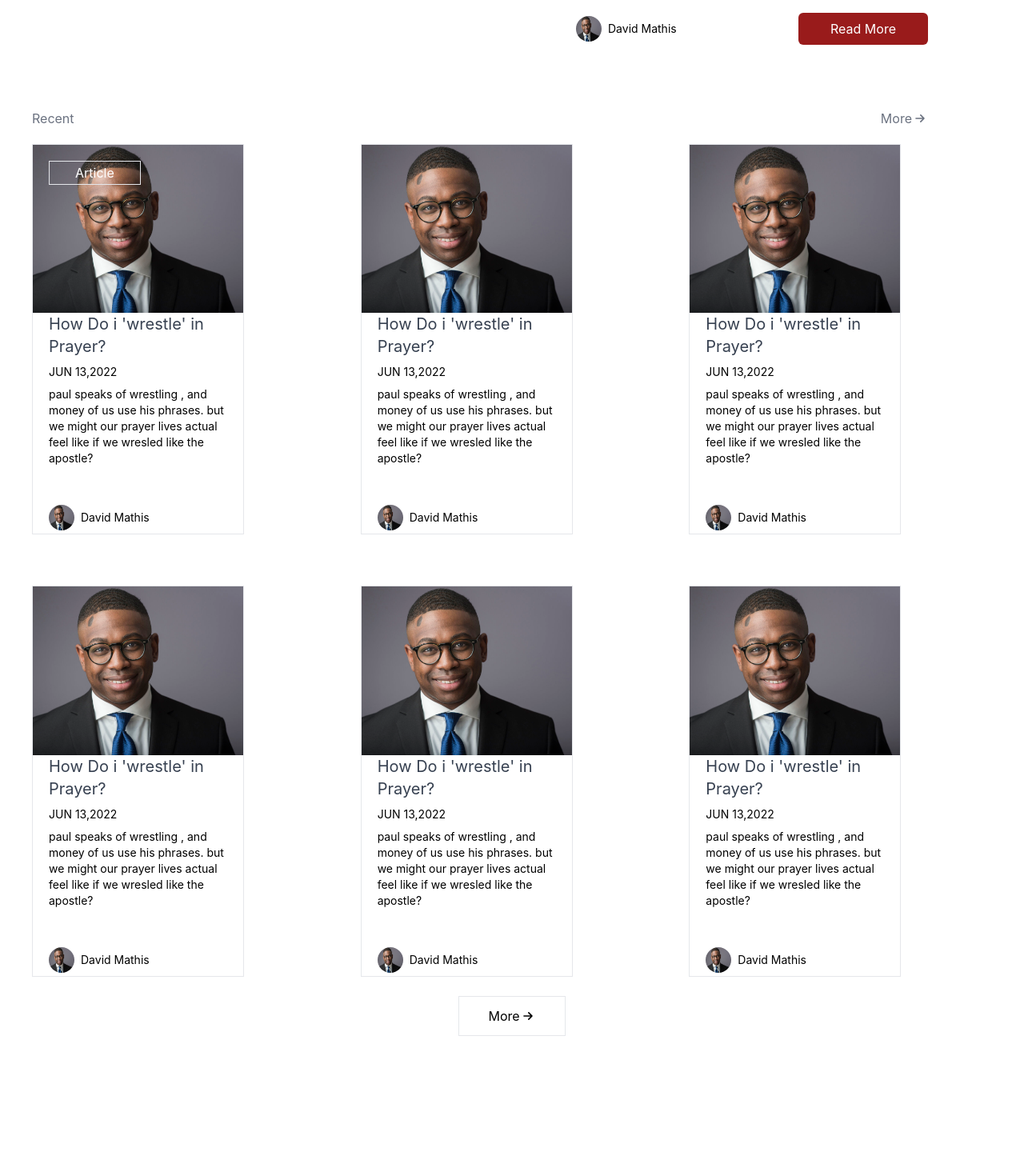
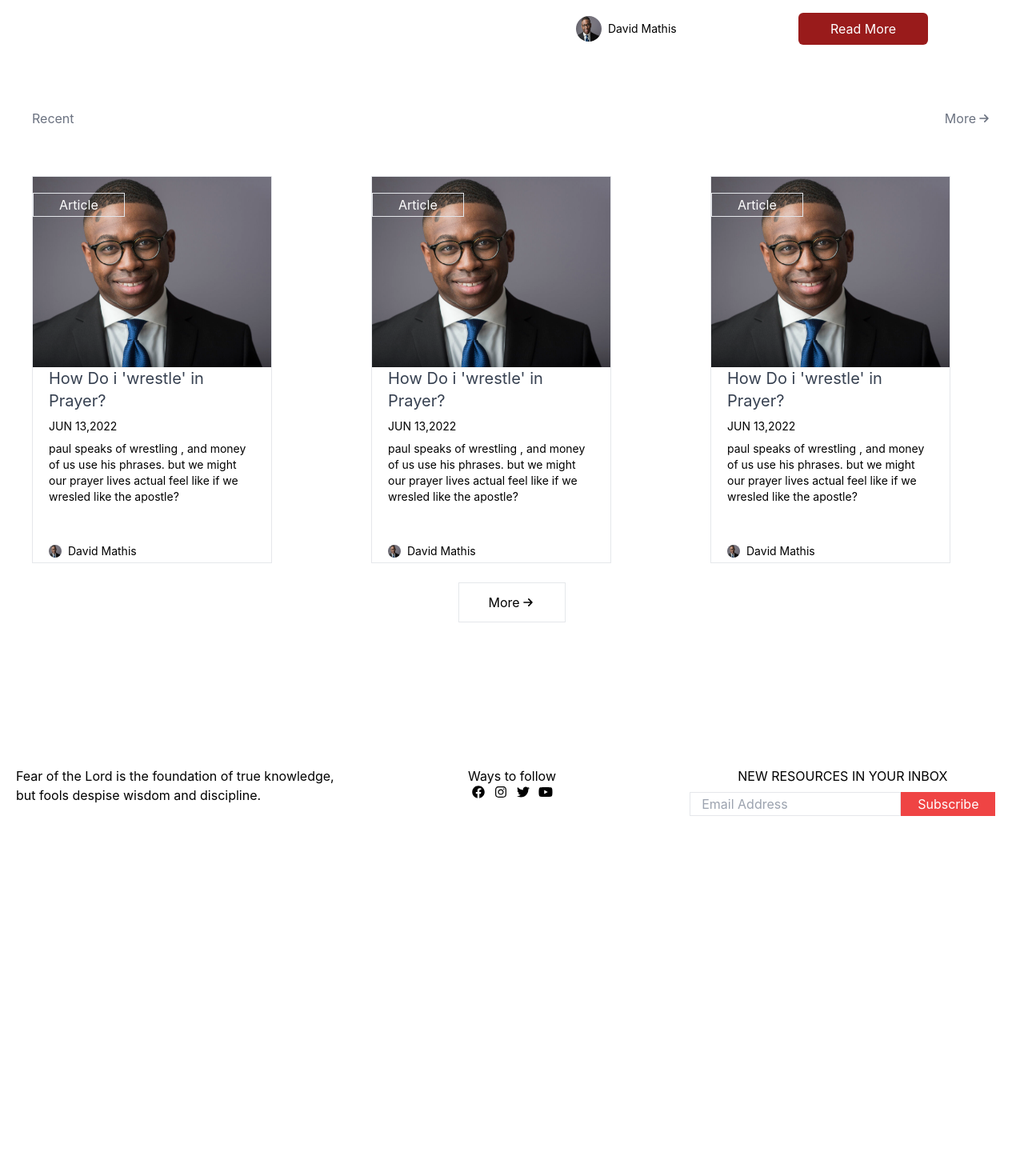
Before and after one commit to abenezer121/chokma, a React (Create React App) app in the folder frontend/: page / in a window 1280 px wide. Shown: the part 500-1970 px from the top of the page at 80% size. After the commit the page ends 1560 px from the top, so only its background shows below. Built offline with nearby package versions, Linux system fonts and the light colour scheme.

Commit message:
making responsive

```diff
--- a/frontend/src/components/Footer.jsx
+++ b/frontend/src/components/Footer.jsx
@@ -9,7 +9,7 @@ import {
 }  from 'react-icons/fa'
 const Footer = () => {
     return (
-        <div className="w-full  pt-20 pb-10  ">
+        <div className="w-full  pt-20 pb-10 bg- ">
             <div className="grid   md:grid-cols-3   mx-5  mt-20">
                 <div className="flex flex-col items-center mt-5"><p>Fear of the Lord is the foundation of true knowledge, but fools despise wisdom and discipline.</p> </div>
                 <div className="flex flex-col items-center mt-5">
--- a/frontend/src/components/Home.jsx
+++ b/frontend/src/components/Home.jsx
@@ -5,11 +5,11 @@ import professional from "./../assets/professional.jpg"
 const Home = () => {
     return (
         <div className="w-full   pt-20 ">
-            <div className="grid md:grid-cols-2 mx-10 mt-20">
+            <div className="grid md:grid-cols-1 lg:grid-cols-2 mx-10 mt-20">
                 <div>
                     <img src={front} alt=""  />
                 </div>
-                <div className=" mx-20">
+                <div className="md:mx-20">
                     <div className="flex flex-col align-middle">
                         <p className="mt-10 text-gray-700">Article</p>
                         <h1 className="text-6xl	font-bold text-gray-700 mt-10">Do Christian leave behind the Basics?</h1>
--- a/frontend/src/components/NavBar.jsx
+++ b/frontend/src/components/NavBar.jsx
@@ -1,5 +1,5 @@
 import React , {useState} from 'react'
-import { SearchIcon , MenuIcon, XIcon } from "@heroicons/react/outline";
+import { SearchIcon , MenuIcon, XIcon , ArrowsExpandIcon } from "@heroicons/react/outline";
 
 import logo from "../assets/logo/logo.png"
 const NavBar = () => {
@@ -11,7 +11,7 @@ const NavBar = () => {
         <div className='w-full h-[70px] z-10 bg-slate-100 fixed shadow-sm  drop-shadow-lg'>
             <div className='px-3 w-full flex justify-between items-center w-full h-full'>
                 <div className='flex items-center '>
-                     <img src={logo } alt="/" className='w-20'/>
+                    <ArrowsExpandIcon className='w-10' />
                     <p className='pl-2 text-3xl font-bold mr-4 sm:text-4xl'>Chokma.</p>
                 </div>
                 <div className='flex items-center'>
@@ -21,7 +21,6 @@ const NavBar = () => {
                         <li>Questions</li>
                         <li>About</li>
                         <li>Donate</li>
-
                     </ul>
                 </div>
                 <div className='flex items-center'>
--- a/frontend/src/components/Recent.jsx
+++ b/frontend/src/components/Recent.jsx
@@ -6,22 +6,24 @@ import professional from "./../assets/professional.jpg"
 const Recent = () => {
     return (
         <div className="w-full mt-20">
-            <div>
-                <div className="flex justify-between items-center mx-10">
+            <div className="w-full">
+                <div className="flex justify-between mx-10 items-center ">
                     <p className="text-gray-500">Recent</p>
-                    <div className=" mx-20">
-                        <p className="flex items-center text-gray-500">More <ArrowSmRightIcon className="w-5"/></p>
+                    <div className="flex">
+                        <p className="text-gray-500  hidden sm:flex ">More </p>
+                        <ArrowSmRightIcon className="w-5 text-gray-500"/>
                     </div>
-
                 </div>
-                <div className="flex justify-between items-center mx-10 mt-18">
-                    <div className="grid  grid-cols-1 md:grid-cols-3   gap-x-8 gap-y-16  pt-5 sm:pt-5 text-black static">
-
-
-                         <div className="bg-white w-[70%]   border">
+                {/*  */}
+                <div className="grid  grid-cols-1 sm:grid-cols-2 lg:grid-cols-3 mt-10 mr-2">
+                    {/*
+                        hidden sm:flex
+                        if it is only small apply flex or hide all
+                    */}
+                        <div className="bg-white  w-[300px]  border hidden sm:flex flex-col mx-10 mt-5">
                             <div className="relative">
                                     <img src={professional} alt="/" />
-                                <div className="absolute  top-0 mx-5 my-5 border py-0.5 bg-transparent px-8">
+                                    <div className="absolute  top-0 left-0  my-5 border py-0.5 bg-transparent px-8">
                                         <p className=" text-white">Article</p>
                                     </div>
                             </div>
@@ -32,15 +34,18 @@ const Recent = () => {
                                         but we might our prayer lives actual feel like if we wresled like the apostle?
                                     </p>
                                     <div className="flex items-center pt-12 mb-1">
-                                        <img src={professional} className="rounded-full h-8 w-8" alt="/" />
+                                            <img src={professional} className="rounded-full h-4 w-4" alt="/" />
                                             <p className="ml-2 text-sm">David Mathis</p>
                                     </div>
                             </div>
                     </div>
 
-                        <div className="bg-white w-[70%]   border">
-                            <div>
-                                    <img src={professional} alt ="/"/>
+                    <div className="bg-white  w-[300px]  border hidden sm:flex flex-col mx-10 mt-5 ">
+                            <div className="relative">
+                                    <img src={professional} alt="/" />
+                                    <div className="absolute  top-0 left-0  my-5 border py-0.5 bg-transparent px-8">
+                                        <p className=" text-white">Article</p>
+                                    </div>
                             </div>
                             <div className="mx-5">
                                     <h3 className="text-xl text-gray-700">How Do i 'wrestle' in Prayer?</h3>
@@ -49,15 +54,18 @@ const Recent = () => {
                                         but we might our prayer lives actual feel like if we wresled like the apostle?
                                     </p>
                                     <div className="flex items-center pt-12 mb-1">
-                                        <img src={professional} className="rounded-full h-8 w-8" alt="/" />
+                                            <img src={professional} className="rounded-full h-4 w-4" alt="/" />
                                             <p className="ml-2 text-sm">David Mathis</p>
                                     </div>
                             </div>
                     </div>
 
-                        <div className="bg-white w-[70%]   border">
-                            <div>
-                                    <img src={professional} alt ="/"/>
+                    <div className="bg-white  w-[300px]  border hidden sm:flex flex-col mx-10 mt-5 ">
+                            <div className="relative">
+                                    <img src={professional} alt="/" />
+                                    <div className="absolute  top-0 left-0  my-5 border py-0.5 bg-transparent px-8">
+                                        <p className=" text-white">Article</p>
+                                    </div>
                             </div>
                             <div className="mx-5">
                                     <h3 className="text-xl text-gray-700">How Do i 'wrestle' in Prayer?</h3>
@@ -66,64 +74,31 @@ const Recent = () => {
                                         but we might our prayer lives actual feel like if we wresled like the apostle?
                                     </p>
                                     <div className="flex items-center pt-12 mb-1">
-                                        <img src={professional} className="rounded-full h-8 w-8" alt="/" />
+                                            <img src={professional} className="rounded-full h-4 w-4" alt="/" />
                                             <p className="ml-2 text-sm">David Mathis</p>
                                     </div>
                             </div>
                         </div>
 
-
-                        <div className="bg-white w-[70%]   border">
+                    {/*
+                        if it is above small hide
+                    */}
+                        <div className=" sm:hidden flex  justify-between  py-10 mx-10 border-y-2">
                                 <div>
-                                    <img src={professional} alt ="/"/>
+                                    <p className="font-bold text-xl">How Do i wrestle in Prayer?</p>
+                                    <p className="text-gray-600">David Mathis <span>JUN 13,2022</span></p>
                                 </div>
-                            <div className="mx-5">
-                                <h3 className="text-xl text-gray-700">How Do i 'wrestle' in Prayer?</h3>
-                                <p className="text-sm mt-2">JUN 13,2022</p>
-                                <p className="mt-2 text-sm">paul speaks of wrestling , and money of us use his phrases.
-                                    but we might our prayer lives actual feel like if we wresled like the apostle?
-                                </p>
-                                <div className="flex items-center pt-12 mb-1">
-                                        <img src={professional} className="rounded-full h-8 w-8" alt="/" />
-                                        <p className="ml-2 text-sm">David Mathis</p>
+                                <div>
+                                    <img src={professional} alt="" className="w-20" />
                                 </div>
                     </div>
+                    <div className=" sm:hidden flex  justify-between  py-10 mx-10 border-y-2">
+                                <div>
+                                    <p className="font-bold text-xl">How Do i wrestle in Prayer?</p>
+                                    <p className="text-gray-600">David Mathis <span>JUN 13,2022</span></p>
                                 </div>
-
-
-                        <div className="bg-white w-[70%]   border">
                                 <div>
-                                    <img src={professional} alt ="/"/>
-                            </div>
-                            <div className="mx-5">
-                                <h3 className="text-xl text-gray-700">How Do i 'wrestle' in Prayer?</h3>
-                                <p className="text-sm mt-2">JUN 13,2022</p>
-                                <p className="mt-2 text-sm">paul speaks of wrestling , and money of us use his phrases.
-                                    but we might our prayer lives actual feel like if we wresled like the apostle?
-                                </p>
-                                <div className="flex items-center pt-12 mb-1">
-                                        <img src={professional} className="rounded-full h-8 w-8" alt="/" />
-                                        <p className="ml-2 text-sm">David Mathis</p>
-                                </div>
-                            </div>
-                        </div>
-
-
-                        <div className="bg-white w-[70%]   border">
-                            <div>
-                                    <img src={professional} alt ="/"/>
-                            </div>
-                            <div className="mx-5">
-                                <h3 className="text-xl text-gray-700">How Do i 'wrestle' in Prayer?</h3>
-                                <p className="text-sm mt-2">JUN 13,2022</p>
-                                <p className="mt-2 text-sm">paul speaks of wrestling , and money of us use his phrases.
-                                    but we might our prayer lives actual feel like if we wresled like the apostle?
-                                </p>
-                                <div className="flex items-center pt-12 mb-1">
-                                        <img src={professional} className="rounded-full h-8 w-8" alt="/" />
-                                        <p className="ml-2 text-sm">David Mathis</p>
-                                </div>
-                            </div>
+                                    <img src={professional} alt="" className="w-20" />
                                 </div>
                         </div>
                     </div>
--- a/frontend/tailwind.config.js
+++ b/frontend/tailwind.config.js
@@ -4,6 +4,13 @@ module.exports = {
         "./src/**/*.{js,jsx,ts,tsx}",
   ],
   theme: {
+     screens: {
+      sm: '640px',
+      md: '768px',
+      lg: '1024px',
+      xl: '1280px',
+      '2xl' : '1536px'
+    },
     extend: {},
   },
   plugins: [],
```
Lines whose indentation alone changed are shown as unchanged.
